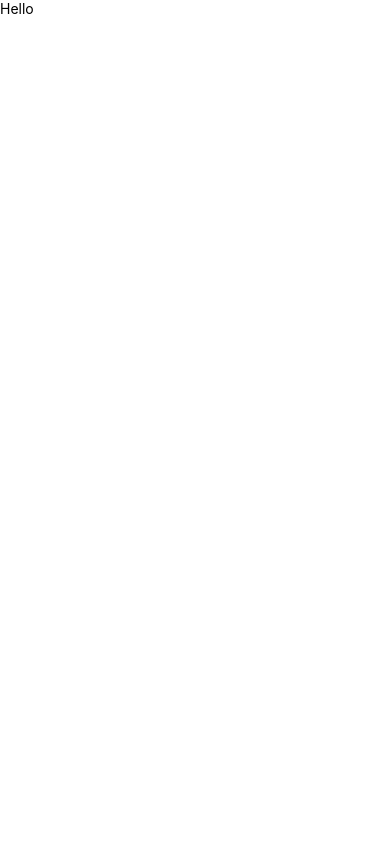
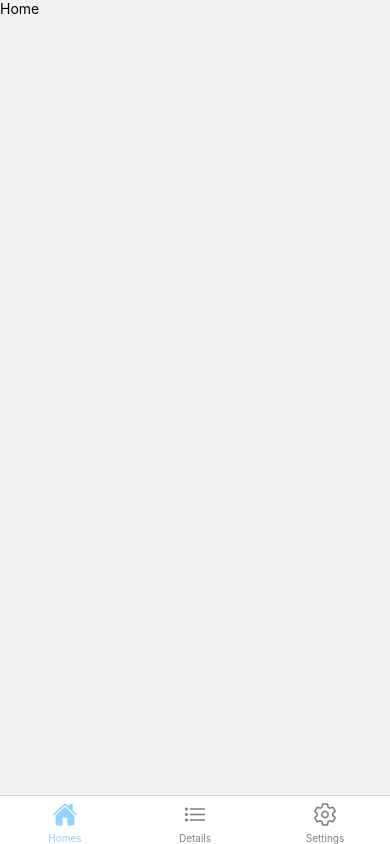
Before and after one commit to ThanhLuan150/FinalMobile, a React Native app in the folder FrontEnd/: screen / in a window 390 px wide. Built offline with nearby package versions, Linux system fonts and the light colour scheme.

Commit message:
setup react-native-vector-icons

```diff
--- a/FrontEnd/App.tsx
+++ b/FrontEnd/App.tsx
@@ -1,30 +1,64 @@
+import {NavigationContainer} from '@react-navigation/native';
 import React from 'react';
+import Ionicons from 'react-native-vector-icons/Ionicons';
+import {createBottomTabNavigator} from '@react-navigation/bottom-tabs';
+import {StyleSheet, View, Text} from 'react-native';
 
-import {StyleSheet, Text, View} from 'react-native';
+const HomeDrawerScreen = () => {
+  return (
+    <View>
+      <Text style={styles.text}>Home</Text>
+    </View>
+  );
+};
+const DetailScreen = () => {
+  return (
+    <View>
+      <Text style={styles.text}>Detail</Text>
+    </View>
+  );
+};
+const SettingsStackScreen = () => {
+  return (
+    <View>
+      <Text style={styles.text}>Setting</Text>
+    </View>
+  );
+};
 
+const Tab = createBottomTabNavigator();
 function App(): React.JSX.Element {
   return (
-    <View>
-      <Text>Hello</Text>
-    </View>
+    <NavigationContainer>
+      <Tab.Navigator
+        screenOptions={({route}) => ({
+          // eslint-disable-next-line react/no-unstable-nested-components
+          tabBarIcon: ({focused, color, size}) => {
+            let iconName: string = '';
+            if (route.name === 'Homes') {
+              iconName = focused ? 'home' : 'home-outline';
+            } else if (route.name === 'Details') {
+              iconName = focused ? 'list-sharp' : 'list-outline';
+            } else if (route.name === 'Settings') {
+              iconName = focused ? 'settings' : 'settings-outline';
+              // You can return any component that you like here!
+            }
+            return <Ionicons name={iconName} size={size} color={color} />;
+          },
+          tabBarInactiveTintColor: 'gray',
+          tabBarActiveTintColor: '#91d3fa',
+          headerShown: false,
+        })}>
+        <Tab.Screen name="Homes" component={HomeDrawerScreen} />
+        <Tab.Screen name="Details" component={DetailScreen} />
+        <Tab.Screen name="Settings" component={SettingsStackScreen} />
+      </Tab.Navigator>
+    </NavigationContainer>
   );
 }
 const styles = StyleSheet.create({
-  sectionContainer: {
-    marginTop: 32,
-    paddingHorizontal: 24,
-  },
-  sectionTitle: {
-    fontSize: 24,
-    fontWeight: '600',
-  },
-  sectionDescription: {
-    marginTop: 8,
-    fontSize: 18,
-    fontWeight: '400',
-  },
-  highlight: {
-    fontWeight: '700',
+  text: {
+    color: 'black',
   },
 });
 
--- a/FrontEnd/babel.config.js
+++ b/FrontEnd/babel.config.js
@@ -1,3 +1,4 @@
 module.exports = {
   presets: ['module:@react-native/babel-preset'],
+  plugins: ['react-native-reanimated/plugin'],
 };
--- a/FrontEnd/package.json
+++ b/FrontEnd/package.json
@@ -19,7 +19,8 @@
     "react-native-gesture-handler": "^2.14.0",
     "react-native-reanimated": "^3.6.1",
     "react-native-safe-area-context": "^4.8.1",
-    "react-native-screens": "^3.29.0"
+    "react-native-screens": "^3.29.0",
+    "react-native-vector-icons": "^10.0.3"
   },
   "devDependencies": {
     "@babel/core": "^7.20.0",
@@ -30,6 +31,7 @@
     "@react-native/metro-config": "^0.73.2",
     "@react-native/typescript-config": "^0.73.1",
     "@types/react": "^18.2.6",
+    "@types/react-native-vector-icons": "^6.4.18",
     "@types/react-test-renderer": "^18.0.0",
     "babel-jest": "^29.6.3",
     "eslint": "^8.19.0",
```
Also changed, not shown: FrontEnd/react-native.config.js (added, +9 -0 lines), 3 other files (tests, documents, lock files or other folders).
